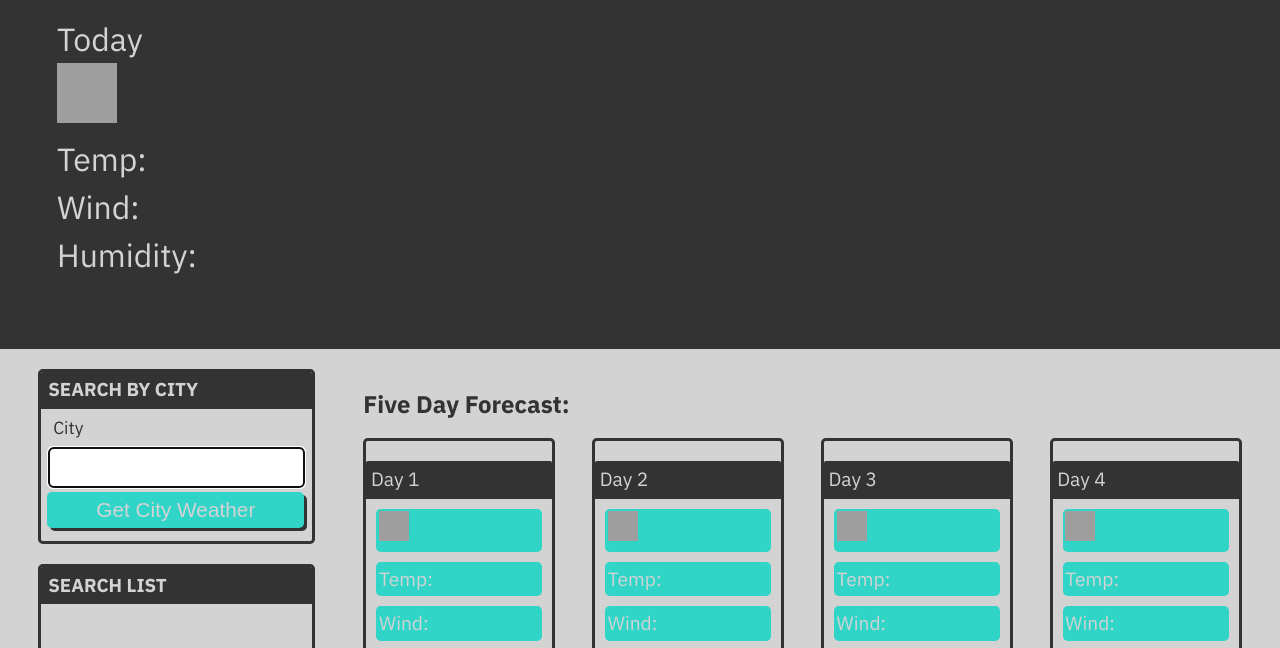
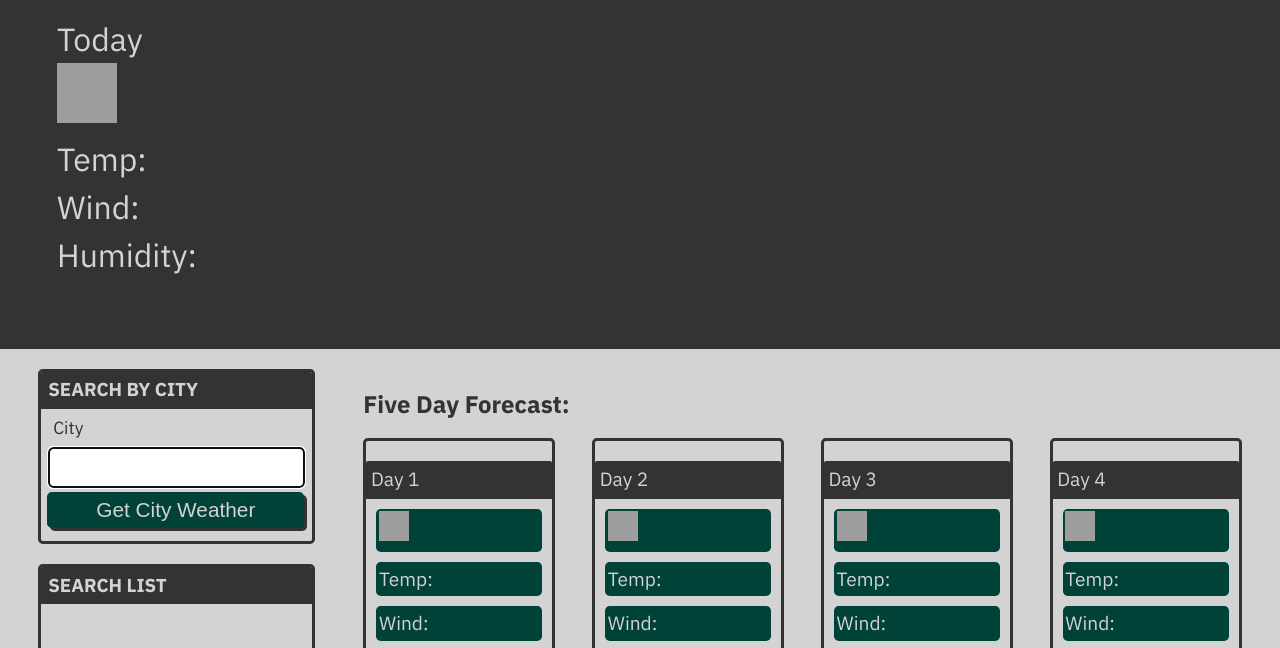
Before and after one commit to JesseCh3n/weather_forecast, a plain HTML site: page index.html in a window 1280 px wide. Shown: the part 121-769 px from the top of the page. Drawn offline with nearby package versions, Linux system fonts and the light colour scheme; grey boxes are pictures that could not be loaded.

Commit message:
Changed colour scheme

```diff
--- a/Assets/css/style.css
+++ b/Assets/css/style.css
@@ -1,8 +1,8 @@
 :root {
   --primary: #D3D3D3;
   --secondary: #FDD205;
-  --tertiary: #D3D3D3;
-  --light-dark: #30D5C8;
+  --tertiary: #FDD205;
+  --light-dark: #004138;
   --dark: #333333;
   --border-radius: 0.3rem;
 }
```
